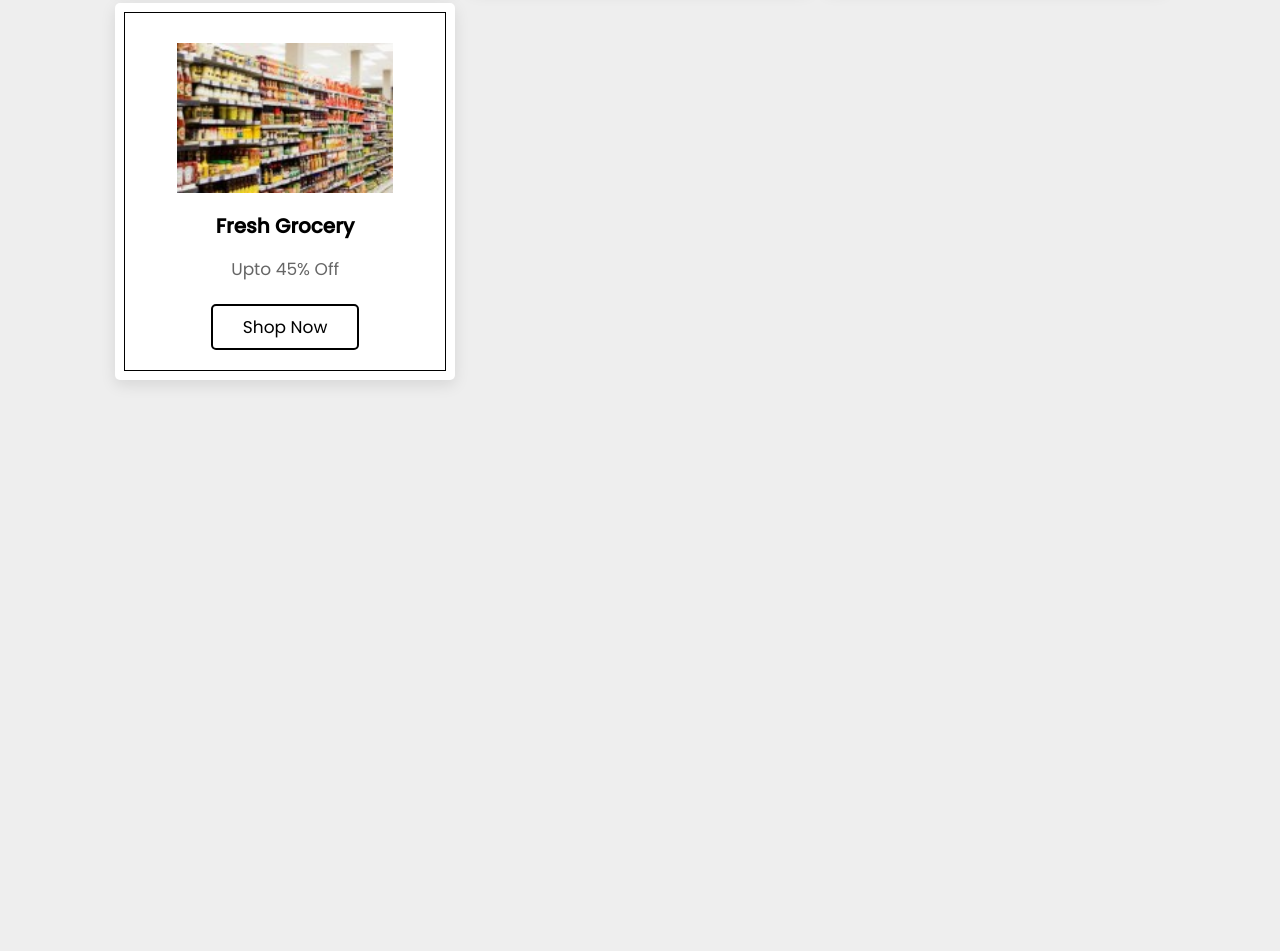
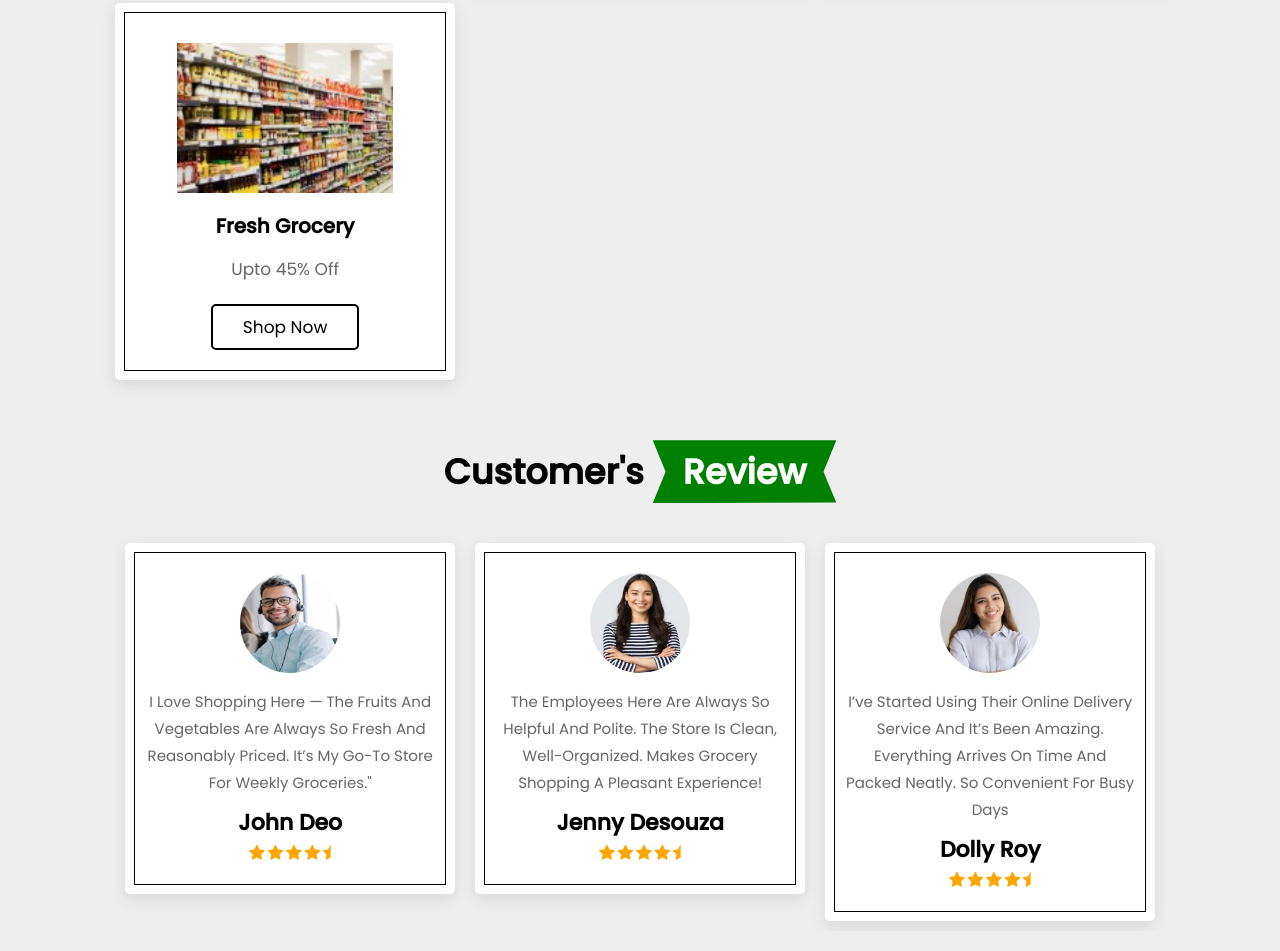
Before and after one commit to siddhi-1234/Grocery_Store, a plain HTML site: page index.html in a window 1280 px wide. Shown: the part 2543-3494 px from the top of the page. Before the commit the page ends 2943 px from the top, so only its background shows below. Drawn offline with nearby package versions, Linux system fonts and the light colour scheme.

Commit message:
10th day

```diff
--- a/CSS/style.css
+++ b/CSS/style.css
@@ -520,6 +520,60 @@ header .shopping-cart.active
     padding: 1rem 0;
 }
 
+/* Review Section */
+.review .review-slider
+{
+    border: 0px solid;
+    padding: 1rem;
+}
+
+.review .review-slider .box
+{
+    border: 0px solid red;
+    background: #fff;
+    border-radius: .5rem;
+    text-align: center;
+    padding: 3rem 2rem;
+    outline-offset: -1rem;
+    outline: var(--outline);
+    box-shadow: var(--box-shadow);
+    transition: .2s linear;
+}
+
+.review .review-slider .box:hover
+{
+    box-shadow: 1px 1px 10px 4px var(--green);
+}
+
+.review .review-slider .box img
+{
+    height: 10rem;
+    width: 10rem;
+    border-radius: 50%;
+}
+
+.review .review-slider .box p
+{
+    padding: 1rem 0;
+    line-height: 1.8;
+    color: var(--Light-color);
+    font-size: 1.5rem;
+}
+
+.review .review-slider .box h3
+{
+    padding-bottom: .5rem;
+    color: var(--black);
+    font-size: 2.2rem;
+}
+
+.review .review-slider .box .stars i
+{
+    color: orange;
+    font-size: 1.7rem;
+}
+
+
 
 
 
--- a/JS/script.js
+++ b/JS/script.js
@@ -83,3 +83,30 @@
         },
       },
     });
+
+    /* review section slider */
+    var swiper = new Swiper(".review-slider", {
+      loop: true,
+      spaceBetween: 20,
+
+      autoplay:
+      {
+         delay:7500,
+         disableOnInteraction: false,
+      },
+
+      breakpoints: {
+        0: {
+          slidesPerView: 1,
+
+        },
+        768: {
+          slidesPerView: 2,
+
+        },
+        1020: {
+          slidesPerView: 3,
+
+        },
+      },
+    });
--- a/index.html
+++ b/index.html
@@ -300,6 +300,68 @@
           </div>
          </section>
 
+         <!-- Customer Reviews Section -->
+          <section class="review" id="review">
+            <h1 class="heading">Customer's <span>Review</span></h1>
+
+            <div class="swiper review-slider">
+              <div class="swiper-wrapper">
+                <div class="swiper-slide box">
+                  <img src="Image/customer1.jpg">
+                  <p>I love shopping here — the fruits and vegetables are always so fresh and reasonably priced. It’s my go-to store for weekly groceries."</p>
+                  <h3>John Deo</h3>
+                  <div class="stars">
+                  <i class="fa fa-star"></i>
+                  <i class="fa fa-star"></i>
+                  <i class="fa fa-star"></i>
+                  <i class="fa fa-star"></i>
+                  <i class="fa fa-star-half"></i>
+                </div>
+                </div>
+
+                <div class="swiper-slide box">
+                  <img src="Image/customer3.jpg">
+                  <p>The employees here are always so helpful and polite. The store is clean, well-organized. Makes grocery shopping a pleasant experience!</p>
+                  <h3>Jenny Desouza</h3>
+                  <div class="stars">
+                  <i class="fa fa-star"></i>
+                  <i class="fa fa-star"></i>
+                  <i class="fa fa-star"></i>
+                  <i class="fa fa-star"></i>
+                  <i class="fa fa-star-half"></i>
+                </div>
+                </div>
+
+                <div class="swiper-slide box">
+                  <img src="Image/customer4.jpg">
+                  <p>I’ve started using their online delivery service and it’s been amazing. Everything arrives on time and packed neatly. So convenient for busy days</p>
+                  <h3>Dolly Roy</h3>
+                  <div class="stars">
+                  <i class="fa fa-star"></i>
+                  <i class="fa fa-star"></i>
+                  <i class="fa fa-star"></i>
+                  <i class="fa fa-star"></i>
+                  <i class="fa fa-star-half"></i>
+                </div>
+                </div>
+
+                <div class="swiper-slide box">
+                  <img src="Image/customer5.jpg">
+                  <p>This store carries everything I need — from fresh produce to specialty items I can’t find anywhere else. Love the variety!</p>
+                  <h3>Remo Roy</h3>
+                  <div class="stars">
+                  <i class="fa fa-star"></i>
+                  <i class="fa fa-star"></i>
+                  <i class="fa fa-star"></i>
+                  <i class="fa fa-star"></i>
+                  <i class="fa fa-star-half"></i>
+                </div>
+                </div>
+
+              </div>
+            </div>
+          </section>
+
 
 
 
```
Also changed, not shown: Image/customer1.jpg (added), Image/customer3.jpg (added), Image/customer4.jpg (added), Image/customer5.jpg (added), 1 other file.
